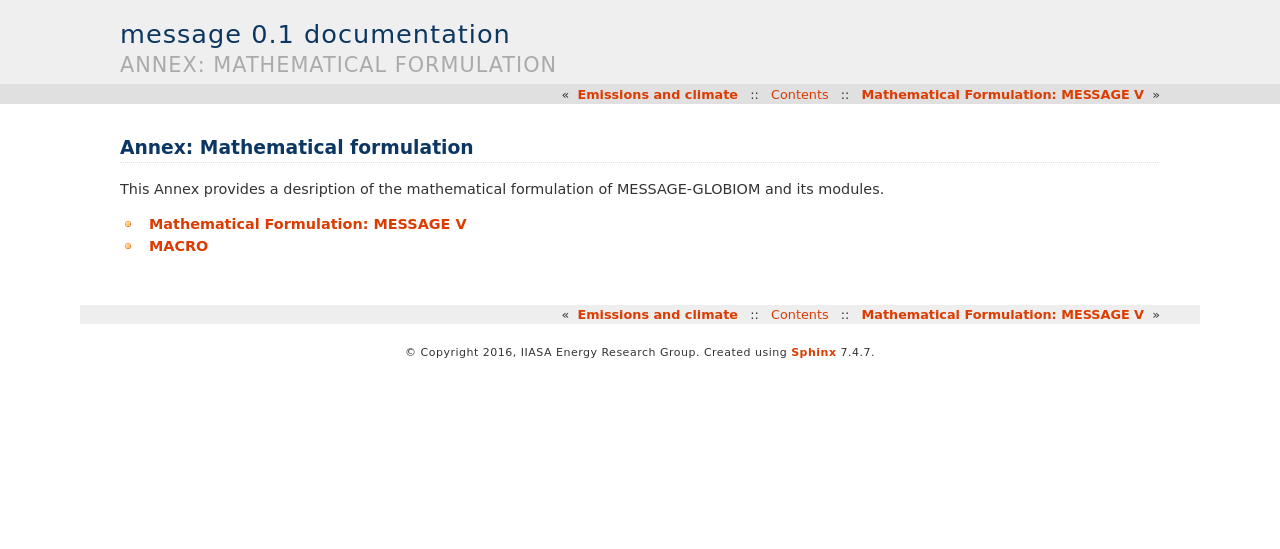
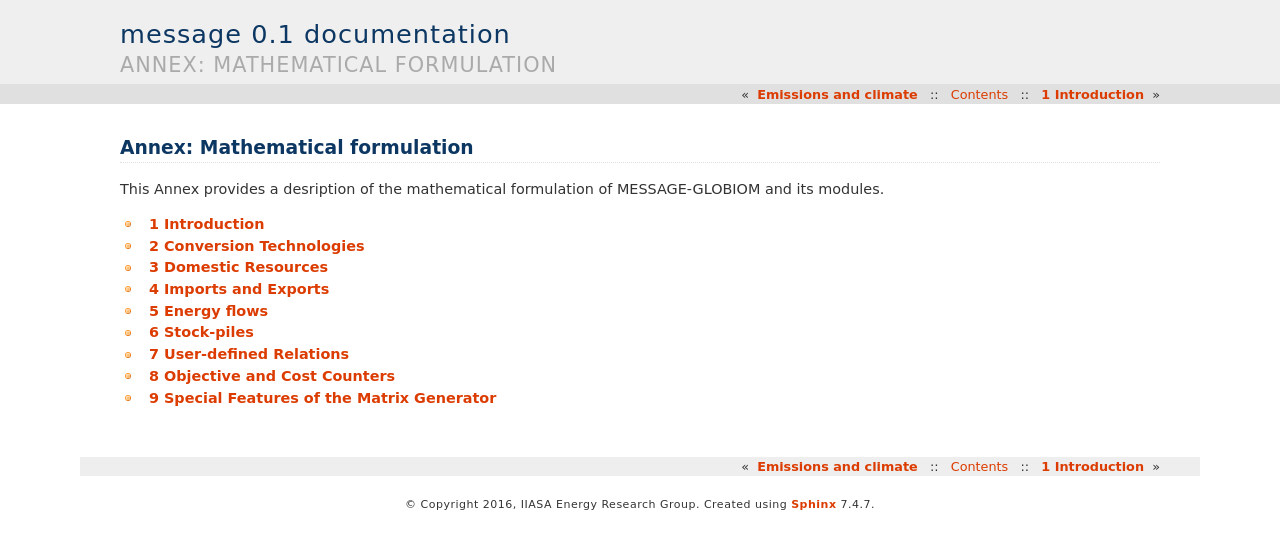
Before and after one commit to iiasa/message_doc, a Sphinx documentation site: the page built from source/message_globiom/annex/index.rst, in a window 1280 px wide. Shown: the top 549 px of the page. Built offline with Sphinx 7.4.7, drawn with Linux system fonts in a browser that asks for light colours; pages that are not in the unit, such as notebooks, are missing from menus.

Commit message:
Update index.rst

```diff
--- a/source/message_globiom/annex/index.rst
+++ b/source/message_globiom/annex/index.rst
@@ -7,5 +7,12 @@ This Annex provides a desription of the mathematical formulation of MESSAGE-GLOB
 .. toctree::
    :maxdepth: 1
 
-   message/index
-   macro
+   message/1_introduction
+   message/2_conversion_technologies
+   message/3_domestic_resources
+   message/4_imports_and_exports
+   message/5_energy_flows
+   message/6_stock-piles
+   message/7_user-defined_relations
+   message/8_objective_and_cost_counters
+   message/9_special_features_of_the_matrix_generator
```
